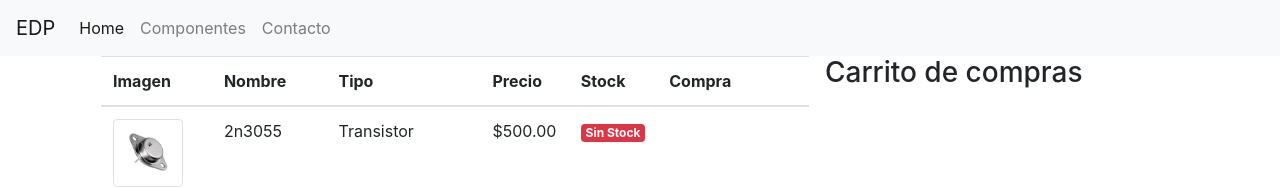
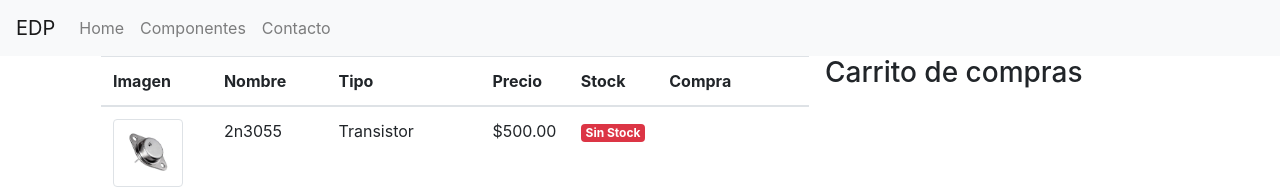
Before and after one commit to xX-RONIN-Xx/angular-edp, an Angular app: page /components in a window 1280 px wide. Shown: the top 189 px of the page. Built offline with nearby package versions, Linux system fonts and the light colour scheme.

Commit message:
correccion de nav

```diff
--- a/src/app/app.component.html
+++ b/src/app/app.component.html
@@ -5,11 +5,11 @@
   </button>
   <div class="collapse navbar-collapse" id="navbarNav">
     <ul class="navbar-nav">
-      <li class="nav-item active">
-        <a class="nav-link" [routerLink]="['/']">Home<span class="sr-only">(current)</span></a>
+      <li class="nav-item">
+        <a class="nav-link" [routerLink]="['/']">Home</a>
       </li>
       <li class="nav-item">
-        <a class="nav-link" href="#">Componentes</a>
+        <a class="nav-link" [routerLink]="['/']">Componentes</a>
       </li>
       <li class="nav-item">
         <a class="nav-link" [routerLink]="['/about']">Contacto</a>
```
